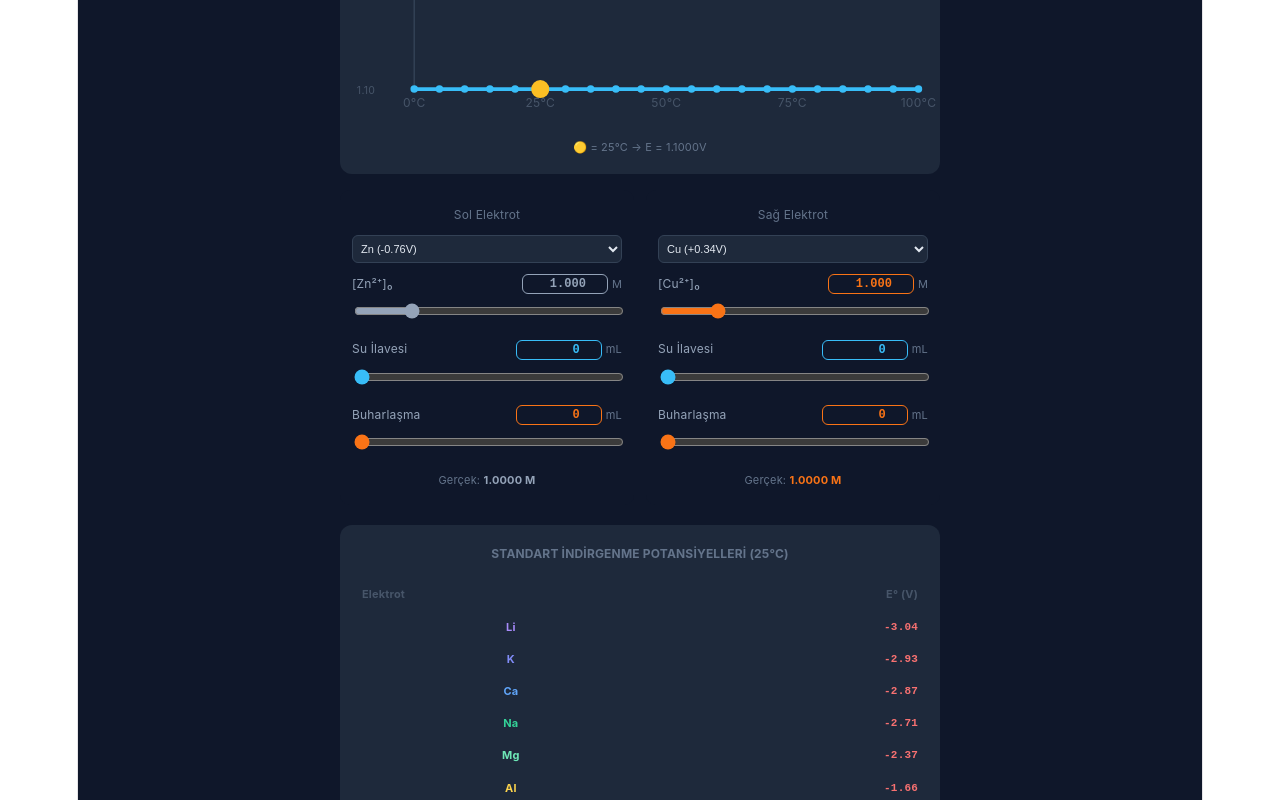
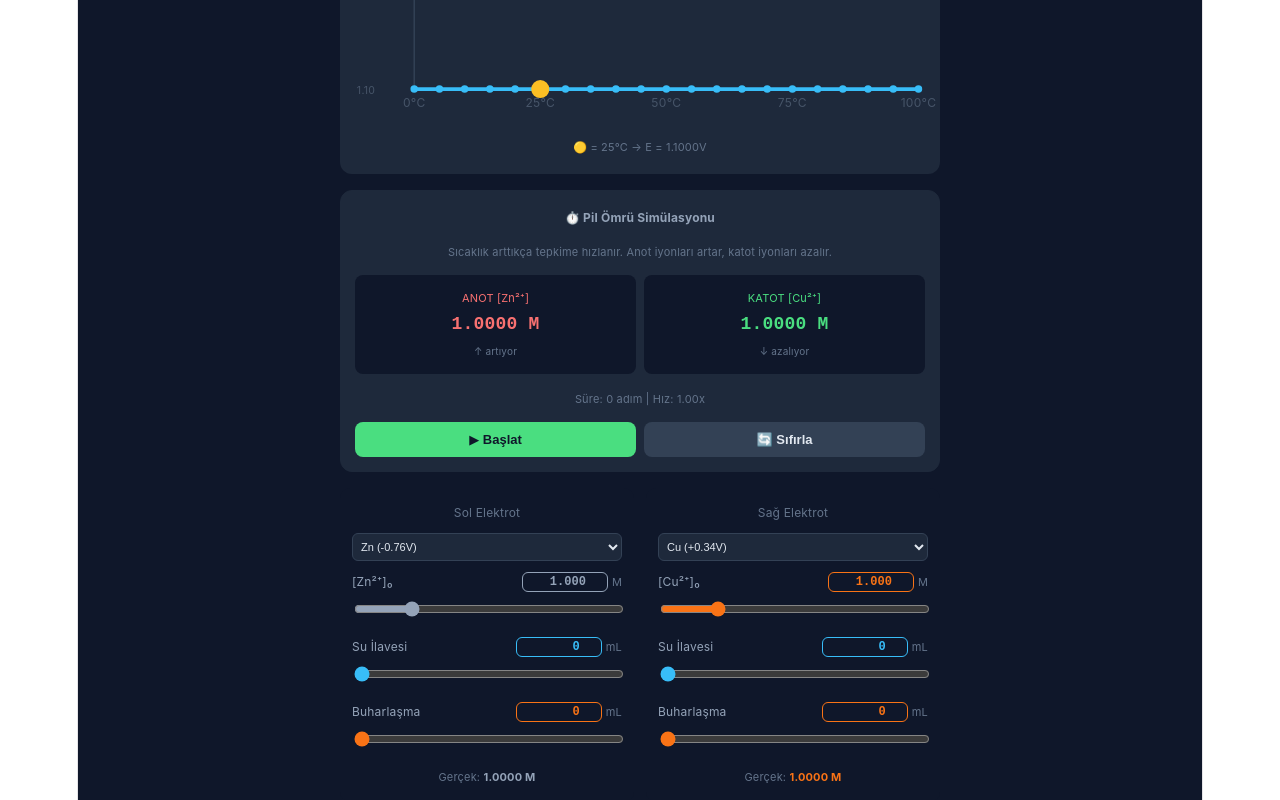
Before and after one commit to medenigklp-crypto/elektrokimyasal-hucre, a React (Vite) app: page / in a window 1280 px wide. Shown: the part 1178-1978 px from the top of the page. Built offline with nearby package versions, Linux system fonts and the light colour scheme.

Commit message:
Update App.tsx

```diff
--- a/src/App.tsx
+++ b/src/App.tsx
@@ -201,19 +201,61 @@ export default function App() {
   const [w1, setW1] = useState(0); const [w2, setW2] = useState(0);
   const [e1, setE1] = useState(0); const [e2, setE2] = useState(0);
 
+  // Pil ömrü simülasyonu
+  const [running, setRunning] = useState(false);
+  const [simTime, setSimTime] = useState(0);
+  const [anotConc, setAnotConc] = useState(1.0);
+  const [katotConc, setKatotConc] = useState(1.0);
+  const simRef = useRef<any>(null);
+
   const leftEl = ELEMENTS[leftIdx], rightEl = ELEMENTS[rightIdx], concEl = ELEMENTS[concIdx];
+  const leftIsAnode = mode === "different" && leftEl.E0_red <= rightEl.E0_red;
 
-  const lCR = mode === "different" ? realConc(lC, lW, lE) : realConc(c1, w1, e1);
-  const rCR = mode === "different" ? realConc(rC, rW, rE) : realConc(c2, w2, e2);
+  // Simülasyon başlat/durdur
+  useEffect(() => {
+    if (running && mode === "different") {
+      simRef.current = setInterval(() => {
+        const rate = 0.001 * (1 + (temp - 25) / 25); // sıcaklık arttıkça hız artar
+        setSimTime(t => t + 1);
+        setAnotConc(c => {
+          const newC = c + rate; // Anot: elektrot çözünür → iyon derişimi ARTAR
+          return Math.min(newC, 5.0);
+        });
+        setKatotConc(c => {
+          const newC = c - rate; // Katot: iyonlar elektroda yapışır → iyon derişimi AZALIR
+          return Math.max(newC, 0.001);
+        });
+      }, 100);
+    } else {
+      clearInterval(simRef.current);
+    }
+    return () => clearInterval(simRef.current);
+  }, [running, temp, mode]);
+
+  function resetSim() {
+    setRunning(false);
+    setSimTime(0);
+    setAnotConc(leftIsAnode ? lC : rC);
+    setKatotConc(leftIsAnode ? rC : lC);
+  }
+
+  // Gerçek derişimler
+  let lCR: number, rCR: number;
+  if (running && mode === "different") {
+    lCR = leftIsAnode ? anotConc : katotConc;
+    rCR = leftIsAnode ? katotConc : anotConc;
+  } else {
+    lCR = mode === "different" ? realConc(lC, lW, lE) : realConc(c1, w1, e1);
+    rCR = mode === "different" ? realConc(rC, rW, rE) : realConc(c2, w2, e2);
+  }
 
   let E_pil: number, Q: number, n: number, E0: number;
 
   if (mode === "different") {
-    const isLeftAnode = leftEl.E0_red <= rightEl.E0_red;
-    const aEl = isLeftAnode ? leftEl : rightEl;
-    const cEl = isLeftAnode ? rightEl : leftEl;
-    const aC = isLeftAnode ? lCR : rCR;
-    const cC = isLeftAnode ? rCR : lCR;
+    const aEl = leftIsAnode ? leftEl : rightEl;
+    const cEl = leftIsAnode ? rightEl : leftEl;
+    const aC = leftIsAnode ? lCR : rCR;
+    const cC = leftIsAnode ? rCR : lCR;
     n = (aEl.charge * cEl.charge) / gcd(aEl.charge, cEl.charge);
     E0 = cEl.E0_red - aEl.E0_red;
     Q = Math.pow(aC, cEl.charge) / Math.pow(cC, aEl.charge);
@@ -227,7 +269,6 @@ export default function App() {
 
   const eColor = E_pil > 0.001 ? "#4ade80" : E_pil < -0.001 ? "#f87171" : "#fbbf24";
   const eStatus = E_pil > 0.001 ? "İSTEMLİ ✓" : E_pil < -0.001 ? "İSTEMSİZ ✗" : "DENGE ≈";
-  const leftIsAnode = mode === "different" && leftEl.E0_red <= rightEl.E0_red;
 
   const graphData = Array.from({ length: 21 }, (_, i) => {
     const t = i * 5;
@@ -250,7 +291,7 @@ export default function App() {
       <div style={{ maxWidth: 600, margin: "0 auto", padding: "20px 16px 0" }}>
         <div style={{ display: "flex", gap: 8, marginBottom: 20 }}>
           {[["different","🔋 Farklı Elektrotlar"],["concentration","💧 Derişim Pili"]].map(([m,label]) => (
-            <button key={m} onClick={() => setMode(m)} style={{ flex:1, padding:"10px 0", borderRadius:8, border:"none", cursor:"pointer", fontWeight:700, fontSize:13, background: mode===m?"#3b82f6":"#1e293b", color: mode===m?"#fff":"#94a3b8" }}>{label}</button>
+            <button key={m} onClick={() => { setMode(m); resetSim(); }} style={{ flex:1, padding:"10px 0", borderRadius:8, border:"none", cursor:"pointer", fontWeight:700, fontSize:13, background: mode===m?"#3b82f6":"#1e293b", color: mode===m?"#fff":"#94a3b8" }}>{label}</button>
           ))}
         </div>
 
@@ -317,21 +358,56 @@ export default function App() {
             {[0,25,50,75,100].map(t => (
               <text key={t} x={40 + t * 3.35} y="117" fill="#475569" fontSize="8" textAnchor="middle">{t}°C</text>
             ))}
-            <text key="minE" x="8" y="108" fill="#475569" fontSize="7" textAnchor="middle">{minE.toFixed(2)}</text>
-            <text key="maxE" x="8" y="14" fill="#475569" fontSize="7" textAnchor="middle">{maxE.toFixed(2)}</text>
+            <text x="8" y="108" fill="#475569" fontSize="7" textAnchor="middle">{minE.toFixed(2)}</text>
+            <text x="8" y="14" fill="#475569" fontSize="7" textAnchor="middle">{maxE.toFixed(2)}</text>
             <polyline
               points={graphData.map(d => `${40 + d.t * 3.35},${105 - ((d.e - minE) / rangeE) * 90}`).join(" ")}
               fill="none" stroke="#38bdf8" strokeWidth="2.5" strokeLinejoin="round"/>
             {graphData.map((d, i) => (
-              <circle key={i}
-                cx={40 + d.t * 3.35}
-                cy={105 - ((d.e - minE) / rangeE) * 90}
+              <circle key={i} cx={40 + d.t * 3.35} cy={105 - ((d.e - minE) / rangeE) * 90}
                 r={Math.abs(d.t - temp) < 3 ? 6 : 2.5}
                 fill={Math.abs(d.t - temp) < 3 ? "#fbbf24" : "#38bdf8"}/>
             ))}
           </svg>
           <div style={{ fontSize:11, color:"#64748b", textAlign:"center" }}>🟡 = {temp}°C → E = {E_pil.toFixed(4)}V</div>
         </div>
+
+        {/* Pil ömrü simülasyonu */}
+        {mode === "different" && (
+          <div style={{ background:"#1e293b", borderRadius:12, padding:14, marginBottom:16, border: running ? "1px solid #4ade8055" : "1px solid #1e293b" }}>
+            <div style={{ fontSize:12, fontWeight:700, color:"#94a3b8", marginBottom:8 }}>⏱️ Pil Ömrü Simülasyonu</div>
+            <div style={{ fontSize:11, color:"#64748b", marginBottom:10 }}>
+              Sıcaklık arttıkça tepkime hızlanır. Anot iyonları artar, katot iyonları azalır.
+            </div>
+            <div style={{ display:"grid", gridTemplateColumns:"1fr 1fr", gap:8, marginBottom:12 }}>
+              <div style={{ background:"#0f172a", borderRadius:8, padding:10 }}>
+                <div style={{ fontSize:11, color:"#f87171" }}>ANOT [{leftIsAnode?leftEl.ion:rightEl.ion}]</div>
+                <div style={{ fontSize:18, fontWeight:700, color:"#f87171", fontFamily:"monospace" }}>{(leftIsAnode?lCR:rCR).toFixed(4)} M</div>
+                <div style={{ fontSize:10, color:"#64748b" }}>↑ artıyor</div>
+              </div>
+              <div style={{ background:"#0f172a", borderRadius:8, padding:10 }}>
+                <div style={{ fontSize:11, color:"#4ade80" }}>KATOT [{leftIsAnode?rightEl.ion:leftEl.ion}]</div>
+                <div style={{ fontSize:18, fontWeight:700, color:"#4ade80", fontFamily:"monospace" }}>{(leftIsAnode?rCR:lCR).toFixed(4)} M</div>
+                <div style={{ fontSize:10, color:"#64748b" }}>↓ azalıyor</div>
+              </div>
+            </div>
+            <div style={{ fontSize:11, color:"#64748b", marginBottom:10 }}>Süre: {simTime} adım | Hız: {(1 + (temp-25)/25).toFixed(2)}x</div>
+            <div style={{ display:"flex", gap:8 }}>
+              <button onClick={() => {
+                if (!running) {
+                  setAnotConc(leftIsAnode ? lC : rC);
+                  setKatotConc(leftIsAnode ? rC : lC);
+                }
+                setRunning(r => !r);
+              }} style={{ flex:1, padding:"10px 0", borderRadius:8, border:"none", cursor:"pointer", fontWeight:700, fontSize:13, background: running?"#f59e0b":"#4ade80", color:"#0f172a" }}>
+                {running ? "⏸ Durdur" : "▶ Başlat"}
+              </button>
+              <button onClick={resetSim} style={{ flex:1, padding:"10px 0", borderRadius:8, border:"none", cursor:"pointer", fontWeight:700, fontSize:13, background:"#334155", color:"#e2e8f0" }}>
+                🔄 Sıfırla
+              </button>
+            </div>
+          </div>
+        )}
 
         {mode === "different" ? (
           <div>
@@ -342,11 +418,11 @@ export default function App() {
               ].map(([idx, setIdx, conc, setConc, water, setWater, evap, setEvap, real, el, label]: any) => (
                 <div key={label} style={{ background:"#0f172a", borderRadius:10, padding:12 }}>
                   <div style={{ fontSize:12, color:"#64748b", marginBottom:6 }}>{label} Elektrot</div>
-                  <select value={idx} onChange={(e: React.ChangeEvent<HTMLSelectElement>) => setIdx(parseInt(e.target.value))}
+                  <select value={idx} onChange={(e: React.ChangeEvent<HTMLSelectElement>) => { setIdx(parseInt(e.target.value)); resetSim(); }}
                     style={{ width:"100%", background:"#1e293b", color:"#e2e8f0", border:"1px solid #334155", borderRadius:6, padding:"6px 4px", fontSize:11, marginBottom:8 }}>
                     {ELEMENTS.map((e,i) => <option key={e.symbol} value={i}>{e.symbol} ({e.E0_red>=0?"+":""}{e.E0_red.toFixed(2)}V)</option>)}
                   </select>
-                  <Slider label={`[${el.ion}]₀`} value={conc} min={0.01} max={5} step={0.01} onChange={setConc} unit=" M" color={el.color} />
+                  <Slider label={`[${el.ion}]₀`} value={conc} min={0.01} max={5} step={0.01} onChange={(v) => { setConc(v); resetSim(); }} unit=" M" color={el.color} />
                   <Slider label="Su İlavesi" value={water} min={0} max={200} step={1} onChange={setWater} unit=" mL" color="#38bdf8" />
                   <Slider label="Buharlaşma" value={evap} min={0} max={90} step={1} onChange={setEvap} unit=" mL" color="#f97316" />
                   <div style={{ fontSize:11, color:"#64748b", marginTop:4 }}>Gerçek: <span style={{ color:el.color, fontWeight:700 }}>{real.toFixed(4)} M</span></div>
```
